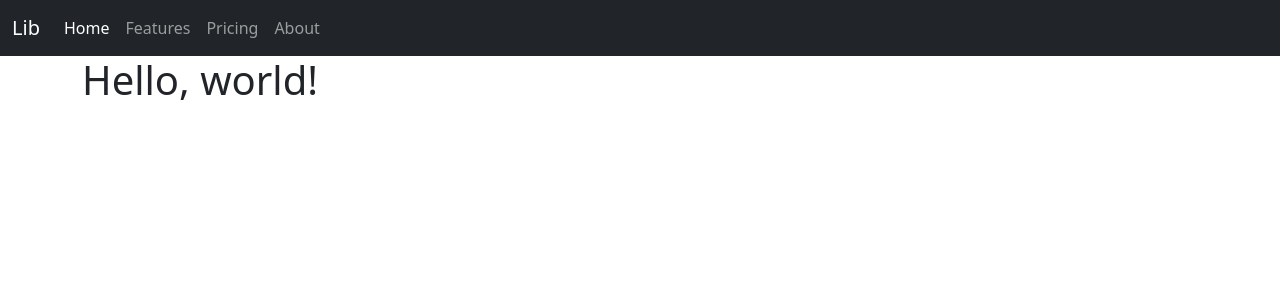
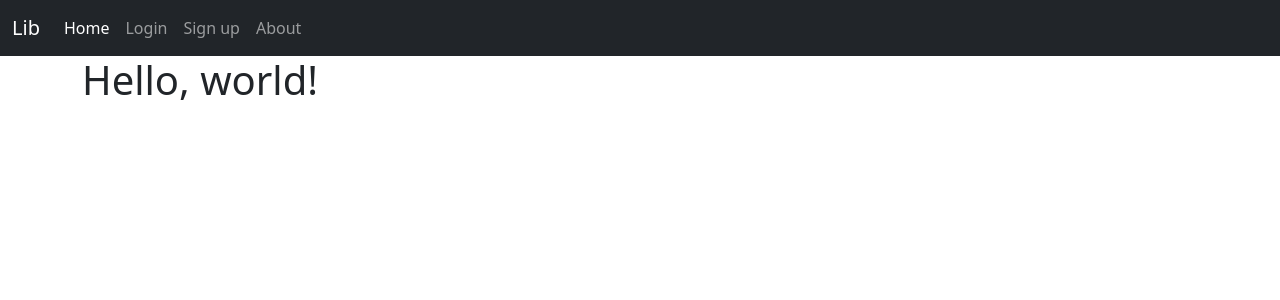
Before and after one commit to Ali-TM-original/Library-SFTWARE, a Flask app: template templates/index.html in a window 1280 px wide. Shown: the top 300 px of the page. Run offline with Flask 2, Linux system fonts and the light colour scheme; the template is opened without the code that fills it: most values are stand-ins (such as "Sample title", 1, 10 or a date in 2020).

Commit message:
Update index.html

```diff
--- a/templates/index.html
+++ b/templates/index.html
@@ -8,7 +8,7 @@
     <!-- Bootstrap CSS -->
     <link href="https://cdn.jsdelivr.net/npm/bootstrap@5.0.0-beta3/dist/css/bootstrap.min.css" rel="stylesheet" integrity="sha384-eOJMYsd53ii+scO/bJGFsiCZc+5NDVN2yr8+0RDqr0Ql0h+rP48ckxlpbzKgwra6" crossorigin="anonymous">
 
-    <title>Hello, world!</title>
+    <title>{{ title }}</title>
   </head>
   <body>
     <nav class="navbar navbar-expand-lg navbar-dark bg-dark">
@@ -20,8 +20,8 @@
           <div class="collapse navbar-collapse" id="navbarNavAltMarkup">
             <div class="navbar-nav">
               <a class="nav-link active" aria-current="page" href="/">Home</a>
-              <a class="nav-link" href="#">Features</a>
-              <a class="nav-link" href="#">Pricing</a>
+              <a class="nav-link" href="#">Login</a>
+              <a class="nav-link" href="#">Sign up</a>
               <a class="nav-link" href="/about">About</a>
             </div>
           </div>
```
